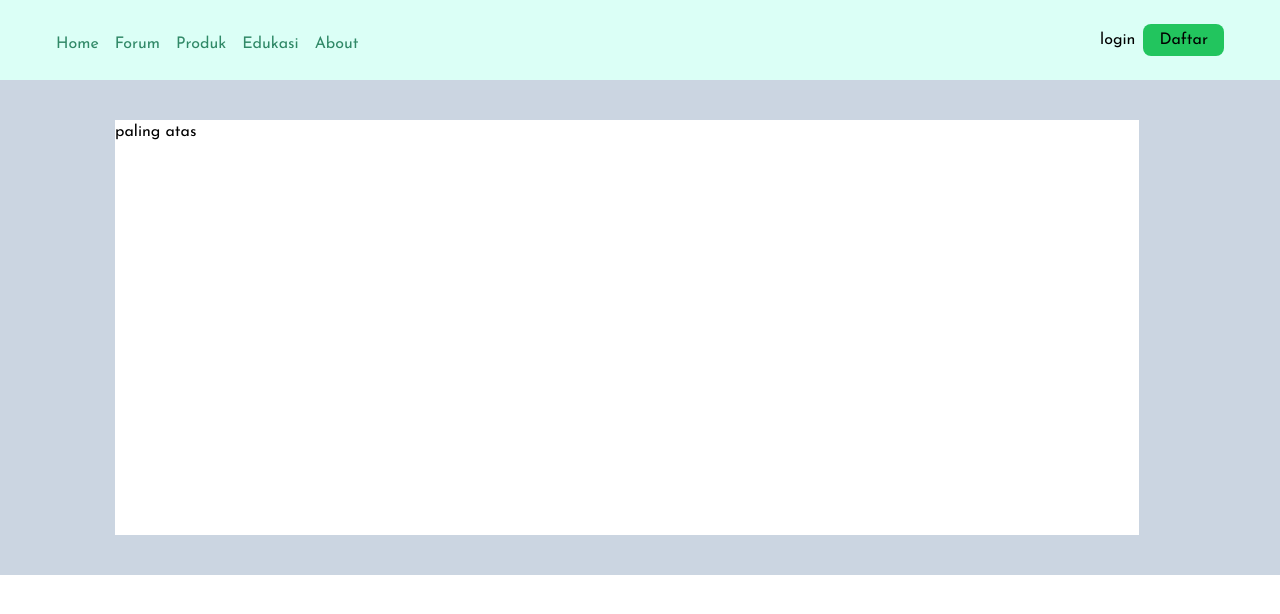
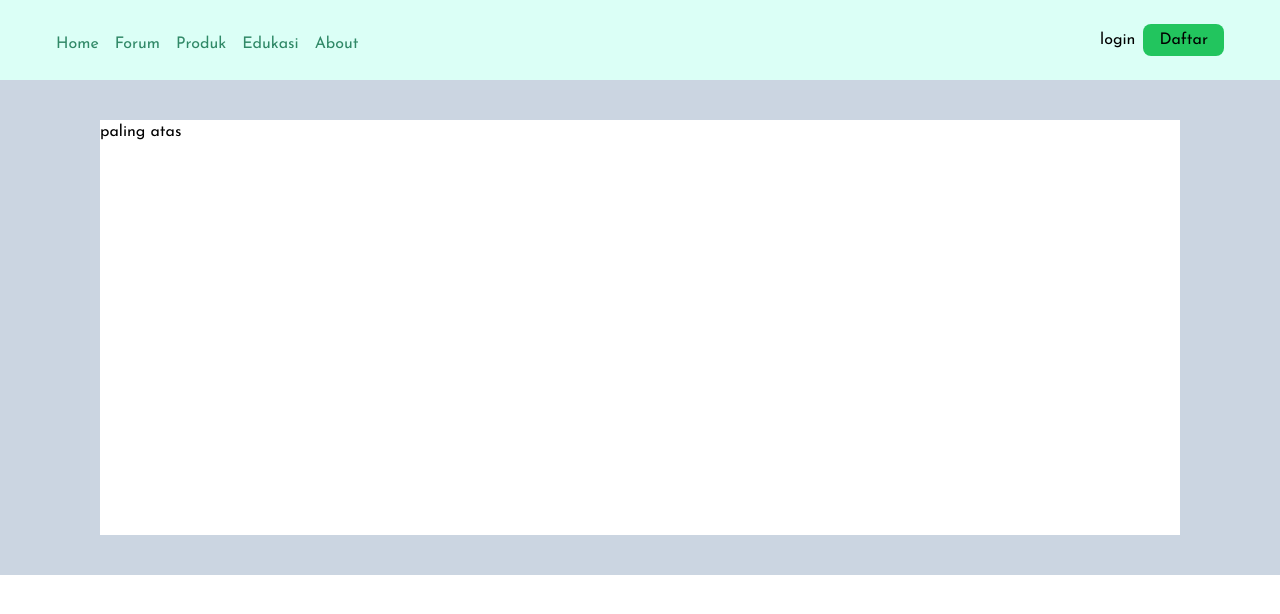
Before and after one commit to auliarahman789/ornatredec, a Next.js app: page /Edukasi in a window 1280 px wide. Shown: the top 614 px of the page. Built offline with nearby package versions, Linux system fonts and the light colour scheme.

Commit message:
perubahan ukuran div bagian atas

```diff
--- a/package.json
+++ b/package.json
@@ -13,7 +13,8 @@
     "axios": "^1.7.7",
     "next": "14.2.7",
     "react": "^18.3.1",
-    "react-dom": "^18.3.1"
+    "react-dom": "^18.3.1",
+    "recharts": "^2.12.7"
   },
   "devDependencies": {
     "@types/node": "^20",
--- a/src/app/components/Edukasi/main.tsx
+++ b/src/app/components/Edukasi/main.tsx
@@ -3,7 +3,7 @@ import React from "react";
 function Main() {
   return (
     <div className="flex pb-10 bg-slate-300">
-      <div className="bg-white mt-[40px] mb-[] mx-[115px] w-[1024px] h-[415px]">
+      <div className="bg-white mt-[40px] mb-[] mx-[100px] w-[1100px] h-[415px]">
         paling atas
       </div>
     </div>
```
